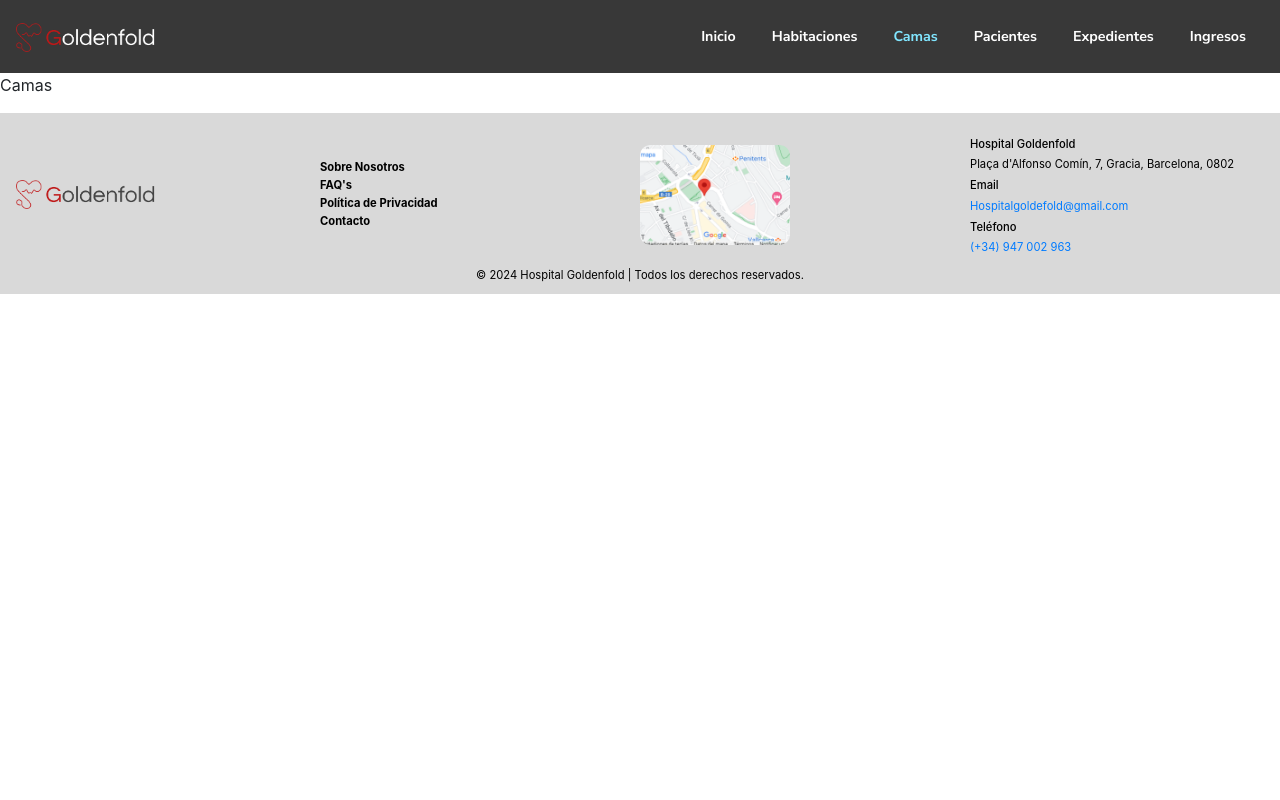
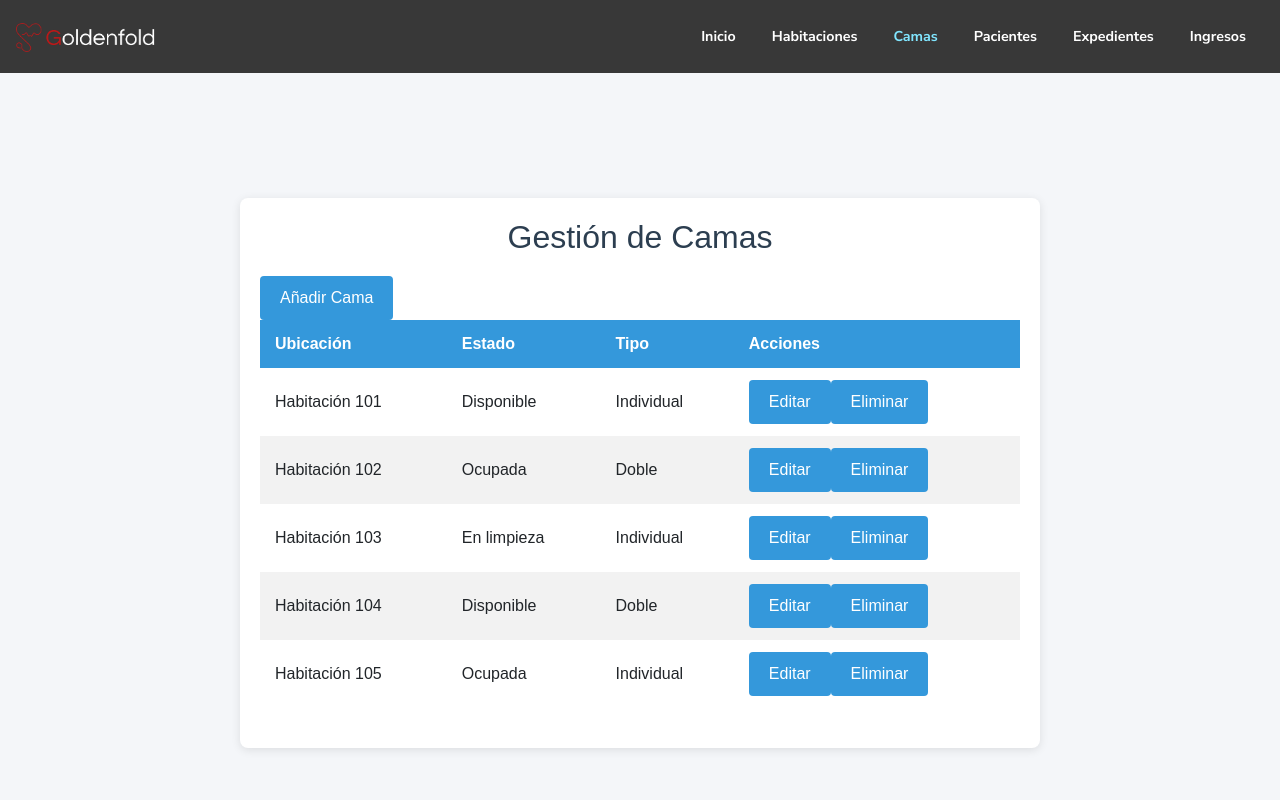
Before and after one commit to mariaadev/HospitalManagement, an Angular app in the folder client/: page /camas in a window 1280 px wide. Shown: the top 800 px of the page. Built offline with nearby package versions, Linux system fonts and the light colour scheme.

Commit message:
adding layout for the bed component

```diff
--- a/client/src/app/camas/camas.component.css
+++ b/client/src/app/camas/camas.component.css
@@ -0,0 +1,101 @@
+body {
+    font-family: 'Arial', sans-serif;
+    background-color: #f4f6f9;
+    margin: 0;
+    padding: 0;
+    display: flex;
+    justify-content: center;
+    align-items: center;
+    height: 100vh;
+  }
+
+  .camas-container {
+    background: #fff;
+    border-radius: 8px;
+    box-shadow: 0 2px 10px rgba(0, 0, 0, 0.1);
+    padding: 20px;
+    width: 90%;
+    max-width: 800px;
+  }
+
+  h2 {
+    color: #2c3e50;
+    text-align: center;
+    margin-bottom: 20px;
+  }
+
+  .add-btn, .edit-btn, .delete-btn, .save-btn, .cancel-btn {
+    background-color: #3498db;
+    color: white;
+    border: none;
+    border-radius: 4px;
+    padding: 10px 20px;
+    cursor: pointer;
+    transition: background-color 0.3s;
+  }
+
+  .add-btn:hover, .edit-btn:hover, .delete-btn:hover, .save-btn:hover, .cancel-btn:hover {
+    background-color: #2980b9;
+  }
+
+  .cancel-btn {
+    background-color: #e74c3c;
+  }
+
+  .cancel-btn:hover {
+    background-color: #c0392b;
+  }
+
+  table {
+    width: 100%;
+    border-collapse: collapse;
+    margin-bottom: 20px;
+  }
+
+  thead {
+    background-color: #3498db;
+    color: white;
+  }
+
+  th, td {
+    padding: 12px 15px;
+    text-align: left;
+  }
+
+  tbody tr:nth-child(even) {
+    background-color: #f2f2f2;
+  }
+
+  tbody tr:hover {
+    background-color: #e1e5ec;
+  }
+
+  .form-container {
+    display: none;
+    background-color: #ecf0f1;
+    padding: 20px;
+    border-radius: 8px;
+    margin-top: 20px;
+  }
+
+  .form-container.active {
+    display: block;
+  }
+
+  .form-group {
+    margin-bottom: 15px;
+  }
+
+  .form-group label {
+    display: block;
+    margin-bottom: 5px;
+    color: #34495e;
+  }
+
+  .form-group input, .form-group select {
+    width: calc(100% - 20px);
+    padding: 10px;
+    border: 1px solid #bdc3c7;
+    border-radius: 4px;
+    box-sizing: border-box;
+  }
--- a/client/src/app/camas/camas.component.html
+++ b/client/src/app/camas/camas.component.html
@@ -1 +1,172 @@
-<p>Camas</p>
+<!DOCTYPE html>
+<html lang="es">
+  <head>
+    <meta charset="UTF-8" />
+    <meta name="viewport" content="width=device-width, initial-scale=1.0" />
+    <title>Gestión de Camas</title>
+    <style>
+      .form-container {
+        display: none;
+      }
+      .form-container.active {
+        display: block;
+      }
+    </style>
+  </head>
+  <body>
+    <div class="camas-container">
+      <h2>Gestión de Camas</h2>
+      <button class="add-btn" onclick="showAddBedForm()">Añadir Cama</button>
+      <table>
+        <thead>
+          <tr>
+            <th>Ubicación</th>
+            <th>Estado</th>
+            <th>Tipo</th>
+            <th>Acciones</th>
+          </tr>
+        </thead>
+        <tbody id="camas-list">
+          <tr>
+            <td>Habitación 101</td>
+            <td>Disponible</td>
+            <td>Individual</td>
+            <td>
+              <button class="edit-btn" onclick="editBed('Habitación 101')">
+                Editar
+              </button>
+              <button class="delete-btn" onclick="deleteBed('Habitación 101')">
+                Eliminar
+              </button>
+            </td>
+          </tr>
+          <tr>
+            <td>Habitación 102</td>
+            <td>Ocupada</td>
+            <td>Doble</td>
+            <td>
+              <button class="edit-btn" onclick="editBed('Habitación 102')">
+                Editar
+              </button>
+              <button class="delete-btn" onclick="deleteBed('Habitación 102')">
+                Eliminar
+              </button>
+            </td>
+          </tr>
+          <tr>
+            <td>Habitación 103</td>
+            <td>En limpieza</td>
+            <td>Individual</td>
+            <td>
+              <button class="edit-btn" onclick="editBed('Habitación 103')">
+                Editar
+              </button>
+              <button class="delete-btn" onclick="deleteBed('Habitación 103')">
+                Eliminar
+              </button>
+            </td>
+          </tr>
+          <tr>
+            <td>Habitación 104</td>
+            <td>Disponible</td>
+            <td>Doble</td>
+            <td>
+              <button class="edit-btn" onclick="editBed('Habitación 104')">
+                Editar
+              </button>
+              <button class="delete-btn" onclick="deleteBed('Habitación 104')">
+                Eliminar
+              </button>
+            </td>
+          </tr>
+          <tr>
+            <td>Habitación 105</td>
+            <td>Ocupada</td>
+            <td>Individual</td>
+            <td>
+              <button class="edit-btn" onclick="editBed('Habitación 105')">
+                Editar
+              </button>
+              <button class="delete-btn" onclick="deleteBed('Habitación 105')">
+                Eliminar
+              </button>
+            </td>
+          </tr>
+        </tbody>
+      </table>
+      <div id="form-container" class="form-container">
+        <form onsubmit="saveBed(event)">
+          <div class="form-group">
+            <label for="ubicacion">Ubicación</label>
+            <input type="text" id="ubicacion" name="ubicacion" required />
+          </div>
+          <div class="form-group">
+            <label for="estado">Estado</label>
+            <select id="estado" name="estado" required>
+              <option value="Disponible">Disponible</option>
+              <option value="Ocupada">Ocupada</option>
+              <option value="En limpieza">En limpieza</option>
+            </select>
+          </div>
+          <div class="form-group">
+            <label for="tipo">Tipo</label>
+            <input type="text" id="tipo" name="tipo" required />
+          </div>
+          <button type="submit" class="save-btn">Guardar</button>
+          <button type="button" class="cancel-btn" onclick="cancel()">
+            Cancelar
+          </button>
+        </form>
+      </div>
+    </div>
+
+    <script>
+      function showAddBedForm() {
+        document.getElementById("form-container").classList.add("active");
+      }
+
+      function editBed(ubicacion) {
+        // Lógica para editar una cama (mostrar el formulario con datos de la cama a editar)
+        showAddBedForm();
+        // Rellenar el formulario con los datos de la cama correspondiente
+        // Esto sería más complejo en una aplicación real, probablemente implicando la búsqueda de la cama por ubicación y llenado del formulario con esos datos
+      }
+
+      function deleteBed(ubicacion) {
+        // Lógica para eliminar una cama
+        const row = document.querySelector(
+          `#camas-list tr td:first-child[text="${ubicacion}"]`
+        ).parentNode;
+        row.remove();
+      }
+
+      function saveBed(event) {
+        event.preventDefault();
+        // Lógica para guardar una cama nueva o editada
+        const ubicacion = document.getElementById("ubicacion").value;
+        const estado = document.getElementById("estado").value;
+        const tipo = document.getElementById("tipo").value;
+        // Agregar o actualizar la cama en la lista (esto se simplifica aquí)
+        // En una aplicación real, aquí se manejaría la lógica para determinar si es una nueva cama o una cama existente
+        const newRow = `<tr>
+<td>${ubicacion}</td>
+<td>${estado}</td>
+<td>${tipo}</td>
+<td>
+<button class="edit-btn" onclick="editBed('${ubicacion}')">Editar</button>
+<button class="delete-btn" onclick="deleteBed('${ubicacion}')">Eliminar</button>
+</td>
+</tr>`;
+        document.getElementById("camas-list").innerHTML += newRow;
+        cancel();
+      }
+
+      function cancel() {
+        document.getElementById("form-container").classList.remove("active");
+        document.getElementById("ubicacion").value = "";
+        document.getElementById("estado").value = "Disponible";
+        document.getElementById("tipo").value = "";
+      }
+    </script>
+  </body>
+</html>
--- a/client/src/app/inicio/inicio.component.css
+++ b/client/src/app/inicio/inicio.component.css
@@ -88,6 +88,7 @@ article img {
     align-items: flex-start;
     gap: 2px;
     border-radius: 10px;
+    transition: transform 0.3s ease, filter 0.3s ease;
 }
 
 h3 {
--- a/client/src/app/inicio/inicio.component.html
+++ b/client/src/app/inicio/inicio.component.html
@@ -24,15 +24,21 @@
         <h3 class="text-center fs-1 ">Servicios</h3>
         <section class="services">
             <article class="service">
+                <a routerLink="/habitaciones">
                     <img src="assets/images/habitaciones.png" alt="Servicio 1">
+                </a>
                     <h4>Habitaciones</h4>
             </article>
             <article class="service">
-                <img src="assets/images/camas.png" alt="Servicio 2">
+                <a routerLink="/camas">
+                    <img src="assets/images/camas.png" alt="Servicio 2">
+                </a>
                 <h4>Camas</h4>
             </article>
             <article class="service">
+                <a routerLink="/pacientes">
                 <img src="assets/images/pacientes.png" alt="Servicio 3">
+                </a>
                 <h4>Pacientes</h4>
             </article>
         </section>
--- a/client/src/app/inicio/inicio.component.ts
+++ b/client/src/app/inicio/inicio.component.ts
@@ -1,9 +1,10 @@
 import { Component } from '@angular/core';
+import { RouterLink, RouterOutlet } from '@angular/router';
 
 @Component({
   selector: 'app-inicio',
   standalone: true,
-  imports: [],
+  imports: [RouterLink,RouterOutlet],
   templateUrl: './inicio.component.html',
   styleUrl: './inicio.component.css'
 })
```
